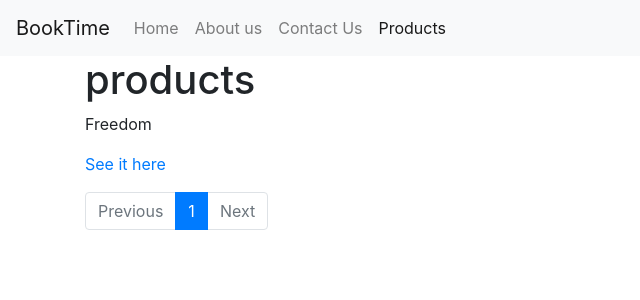
After one commit to livzz/booktime, a Django app: page /products/all/ in a window 1280 px wide. The commit adds this page. Shown: the top 300 px of the page, without its empty margins (0-640 px from the left). Run offline with Django 3.2, Linux system fonts and the light colour scheme; data comes from the database, SQL or seed files in the repository; both versions use the stored data as it was after the commit; some libraries are stand-ins or nearby versions.

Commit message:
created view and added route from product list

```diff
--- a/main/templates/base.html
+++ b/main/templates/base.html
@@ -29,11 +29,16 @@ css/bootstrap.min.css">
                 <li class="nav-item {% if request.path == '/contact-us/' %} active {% endif %}">
                     <a class="nav-link" href="/contact-us/">Contact Us</a>
                 </li>
+                <li class="nav-item {% if request.path == '/products/all/' %} active {% endif %}">
+                    <a class="nav-link" href="/products/all/">Products</a>
+                </li>
             </ul>
         </div>
     </nav>
-    {% block content %}
-    {% endblock content %}
+    <div class="container">
+        {% block content %}
+        {% endblock content %}
+    </div>
     <script src="https://code.jquery.com/jquery-3.2.1.slim.min.js">
     </script>
     <script src="https://cdnjs.cloudflare.com/ajax/libs/popper.js/
--- a/main/templates/contact_form.html
+++ b/main/templates/contact_form.html
@@ -6,8 +6,8 @@
     {% csrf_token %}
     <div class="form-group">
         {{ form.name.label_tag }}
-        <input type="text" class="form-control {% if form.name.errors %}is-invalid{%
-    endif %}" id="id_name" name="name" placeholder="Your name" value="{{ form.name.value|default:"" }}">
+        <input type="text" class="form-control {% if form.name.errors %} is-invalid {% endif %}" id="id_name"
+            name="name" placeholder="Your name" value="{{ form.name.value|default:'' }}">
         {% if form.name.errors %}
         <div class="invalid-feedback">
             {{ form.name.errors }}
@@ -17,7 +17,7 @@
     <div class="form-group">
         {{ form.message.label_tag }}
         <textarea class="form-control {% if form.message.errors %}
-        is-invalid{% endif %}" id="id_message" name="message" rows="3">
+        is-invalid {% endif %}" id="id_message" name="message" rows="3">
         {{ form.message.value|default:""}}
         </textarea>
         {% if form.message.errors %}
--- /dev/null
+++ b/main/templates/product_list.html
@@ -0,0 +1,44 @@
+{% extends "base.html" %}
+{% block content %}
+<h1>products</h1>
+{% for product in page_obj %}
+<p>{{ product.name }}</p>
+<p>
+    <a href="{% url "product" product.slug %}">See it here</a>
+</p>
+{% if not forloop.last %}
+<hr>
+{% endif %}
+{% endfor %}
+<nav>
+    <ul class="pagination">
+        {% if page_obj.has_previous %}
+        <li class="page-item">
+            <a class="page-link" href="?page={{page_obj.previous_page_number}}">
+                Previous</a>
+        </li>
+        {% else %}
+        <li class="page-item disabled">
+            <a class="page-link" href="#">Previous</a>
+        </li>
+        {% endif %}
+        {% for pagenum in page_obj.paginator.page_range %}
+        <li class="page-item{% if page_obj.number == pagenum %}
+active{% endif %}">
+            <a class="page-link" href="?page={{pagenum}}">{{pagenum}}
+            </a>
+        </li>
+        {% endfor %}
+        {% if page_obj.has_next %}
+        <li class="page-item">
+            <a class="page-link" href="?page={{page_obj.next_
+page_number}}">Next</a>
+        </li>
+        {% else %}
+        <li class="page-item disabled">
+            <a class="page-link" href="#">Next</a>
+        </li>
+        {% endif %}
+    </ul>
+</nav>
+{% endblock content %}
--- a/main/urls.py
+++ b/main/urls.py
@@ -3,6 +3,16 @@ from django.views.generic import TemplateView
 from main import views
 
 urlpatterns = [
+    path(
+        "products/<slug:tag>/",
+        views.ProductListView.as_view(),
+        name="product",
+    ),
+    # path(
+    #     "products/",
+    #     views.ProductListView.as_view(),
+    #     name="products",
+    # ),
     path(
         "about-us/",
         TemplateView.as_view(template_name="about_us.html"),
--- a/main/views.py
+++ b/main/views.py
@@ -1,5 +1,7 @@
+from main import models, forms
+from django.shortcuts import get_object_or_404
 from django.views.generic.edit import FormView
-from main import forms
+from django.views.generic.list import ListView
 
 
 class ContactUsView(FormView):
@@ -20,3 +22,23 @@ class ContactUsView(FormView):
     def form_valid(self, form):
         form.send_mail()
         return super().form_valid(form)
+
+
+class ProductListView(ListView):
+    template_name = "product_list.html"
+    paginate_by = 4
+
+    def get_queryset(self):
+        tag = self.kwargs['tag']
+        self.tag = None
+        if tag != "all":
+            self.tag = get_object_or_404(
+                models.ProductTag, slug=tag
+            )
+        if self.tag:
+            products = models.Product.objects.active().filter(
+                tags=self.tag
+            )
+        else:
+            products = models.Product.objects.active()
+        return products.order_by("name")
```
Also changed, not shown: db.sqlite3.
